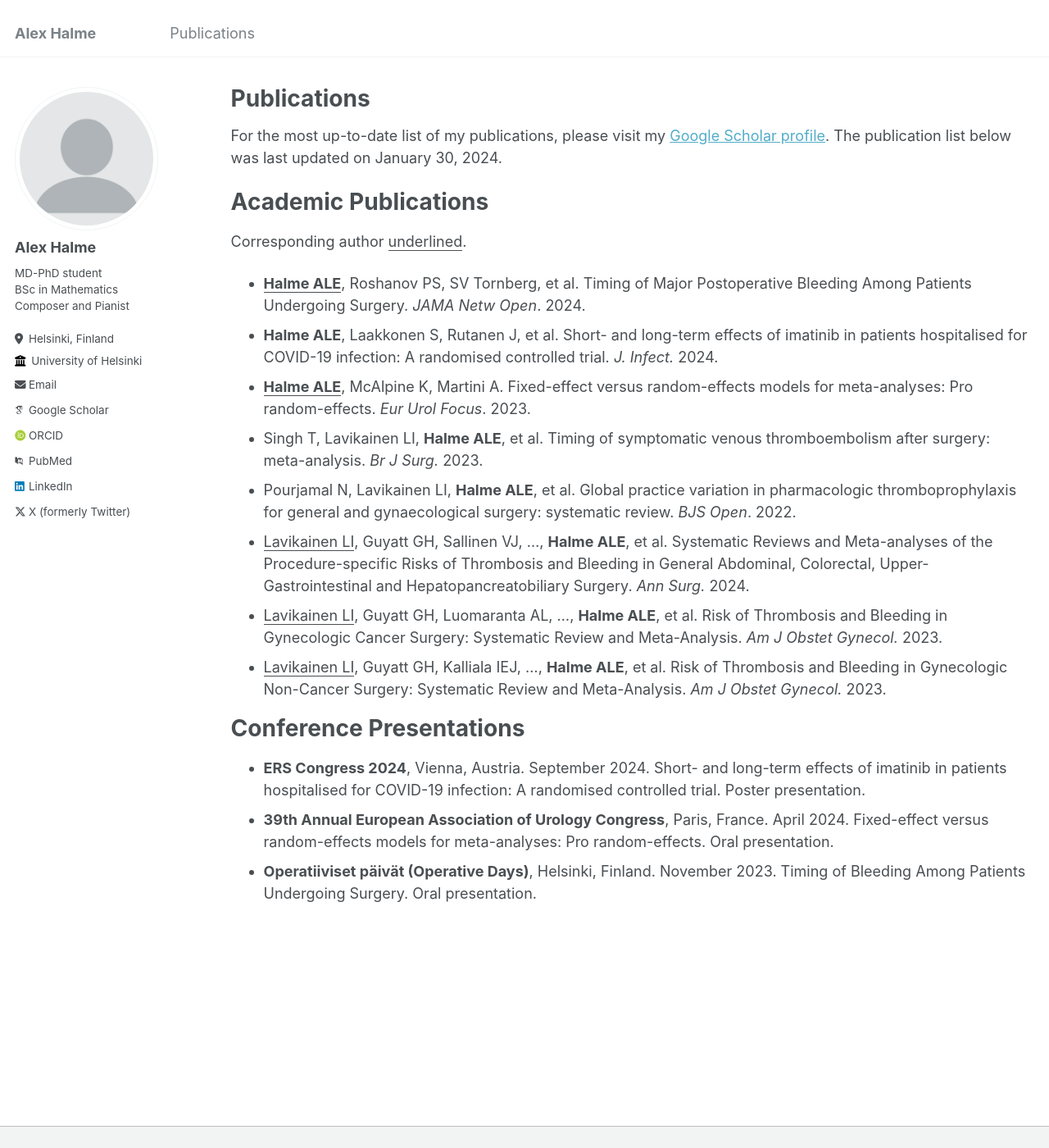
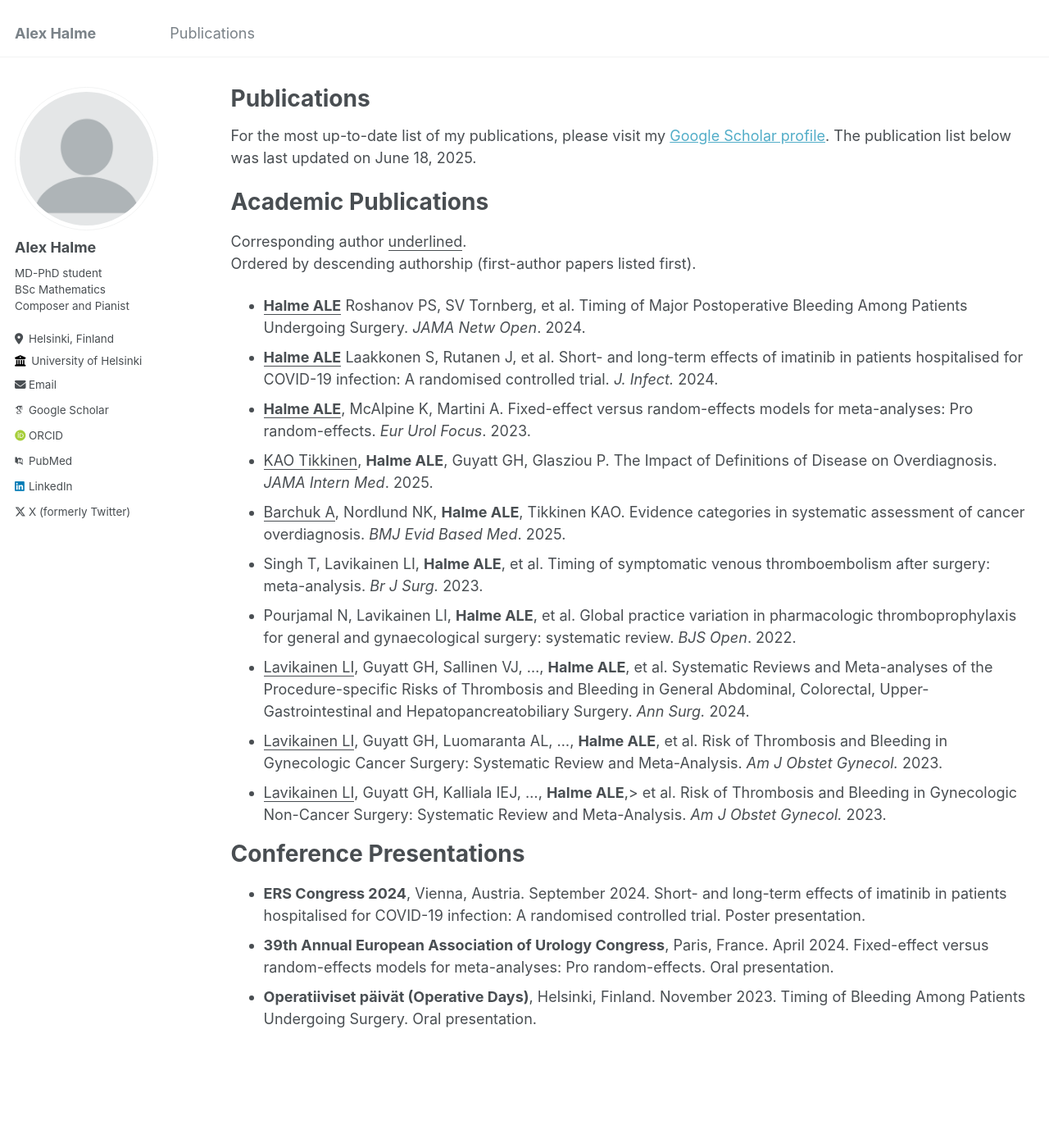
Before and after one commit to alex-halme/alex-halme.github.io, a Jekyll site: the page built from _pages/publications.md, in a window 1280 px wide and 1400 px high. Shown: the whole window at 82% size. Built offline with Jekyll 4.4.1, drawn with Linux system fonts in a browser that asks for light colours; some web fonts are replaced.

Commit message:
Updated CV

```diff
--- a/Gemfile
+++ b/Gemfile
@@ -27,3 +27,7 @@ group :jekyll_plugins do
   gem "webrick", "~> 1.8"
   gem 'jekyll-seo-tag'
 end
+
+gem "csv", "~> 3.3"
+
+gem "logger", "~> 1.6"
--- a/_config.yml
+++ b/_config.yml
@@ -24,7 +24,7 @@ author:
   avatar           : "profile.png"
   name             : "Alex Halme"
   pronouns         : # example: "she/her"
-  bio              : "MD-PhD student<br>BSc in Mathematics<br>Composer and Pianist"
+  bio              : "MD-PhD student<br>BSc Mathematics<br>Composer and Pianist"
   location         : "Helsinki, Finland"
   employer         : "University of Helsinki"
   uri              : # URL
--- a/_pages/publications.md
+++ b/_pages/publications.md
@@ -5,20 +5,23 @@ permalink: /publications/
 author_profile: true
 ---
 
-For the most up-to-date list of my publications, please visit my <a href="{{site.author.googlescholar}}">Google Scholar profile</a>. The publication list below was last updated on January 30, 2024.
+For the most up-to-date list of my publications, please visit my <a href="{{site.author.googlescholar}}">Google Scholar profile</a>. The publication list below was last updated on June 18, 2025.
 
 Academic Publications
 =====
-Corresponding author <u>underlined</u>.
+Corresponding author <u>underlined</u>.<br>
+Ordered by descending authorship (first-author papers listed first).
 
-- <u><b>Halme ALE</b></u>, Roshanov PS, SV Tornberg, et al. Timing of Major Postoperative Bleeding Among Patients Undergoing Surgery. *JAMA Netw Open*. 2024.
-- **Halme ALE**, Laakkonen S, Rutanen J, et al. Short- and long-term effects of imatinib in patients hospitalised for COVID-19 infection: A randomised controlled trial. *J. Infect.* 2024.
+- <u><b>Halme ALE</b></u> Roshanov PS, SV Tornberg, et al. Timing of Major Postoperative Bleeding Among Patients Undergoing Surgery. *JAMA Netw Open*. 2024.
+- <u><b>Halme ALE</b></u> Laakkonen S, Rutanen J, et al. Short- and long-term effects of imatinib in patients hospitalised for COVID-19 infection: A randomised controlled trial. *J. Infect.* 2024.
 - <u><b>Halme ALE</b></u>, McAlpine K, Martini A. Fixed-effect versus random-effects models for meta-analyses: Pro random-effects. *Eur Urol Focus*. 2023.
-- Singh T, Lavikainen LI, **Halme ALE**, et al. Timing of symptomatic venous thromboembolism after surgery: meta-analysis. *Br J Surg.* 2023.
-- Pourjamal N, Lavikainen LI, **Halme ALE**, et al. Global practice variation in pharmacologic thromboprophylaxis for general and gynaecological surgery: systematic review. *BJS Open*. 2022.
-- <u>Lavikainen LI</u>, Guyatt GH, Sallinen VJ, …, **Halme ALE**, et al. Systematic Reviews and Meta-analyses of the Procedure-specific Risks of Thrombosis and Bleeding in General Abdominal, Colorectal, Upper-Gastrointestinal and Hepatopancreatobiliary Surgery. *Ann Surg.* 2024.
-- <u>Lavikainen LI</u>, Guyatt GH, Luomaranta AL, …, **Halme ALE**, et al. Risk of Thrombosis and Bleeding in Gynecologic Cancer Surgery: Systematic Review and Meta-Analysis. *Am J Obstet Gynecol.* 2023.
-- <u>Lavikainen LI</u>, Guyatt GH, Kalliala IEJ, …, **Halme ALE**, et al. Risk of Thrombosis and Bleeding in Gynecologic Non-Cancer Surgery: Systematic Review and Meta-Analysis. *Am J Obstet Gynecol.* 2023.
+- <u>KAO Tikkinen</u>, **Halme ALE**, Guyatt GH, Glasziou P. The Impact of Definitions of Disease on Overdiagnosis. *JAMA Intern Med*. 2025.
+- <u>Barchuk A</u>, Nordlund NK, **Halme ALE**, Tikkinen KAO. Evidence categories in systematic assessment of cancer overdiagnosis. *BMJ Evid Based Med*. 2025.
+- Singh T, Lavikainen LI, <b>Halme ALE</b>, et al. Timing of symptomatic venous thromboembolism after surgery: meta-analysis. *Br J Surg.* 2023.
+- Pourjamal N, Lavikainen LI, <b>Halme ALE</b>, et al. Global practice variation in pharmacologic thromboprophylaxis for general and gynaecological surgery: systematic review. *BJS Open*. 2022.
+- <u>Lavikainen LI</u>, Guyatt GH, Sallinen VJ, …, <b>Halme ALE</b>, et al. Systematic Reviews and Meta-analyses of the Procedure-specific Risks of Thrombosis and Bleeding in General Abdominal, Colorectal, Upper-Gastrointestinal and Hepatopancreatobiliary Surgery. *Ann Surg.* 2024.
+- <u>Lavikainen LI</u>, Guyatt GH, Luomaranta AL, …, <b>Halme ALE</b>, et al. Risk of Thrombosis and Bleeding in Gynecologic Cancer Surgery: Systematic Review and Meta-Analysis. *Am J Obstet Gynecol.* 2023.
+- <u>Lavikainen LI</u>, Guyatt GH, Kalliala IEJ, …, <b>Halme ALE</b>,> et al. Risk of Thrombosis and Bleeding in Gynecologic Non-Cancer Surgery: Systematic Review and Meta-Analysis. *Am J Obstet Gynecol.* 2023.
 
 Conference Presentations
 =====
```
Also changed, not shown: _pages/about.md (+1 -1 lines), 2 other files.
